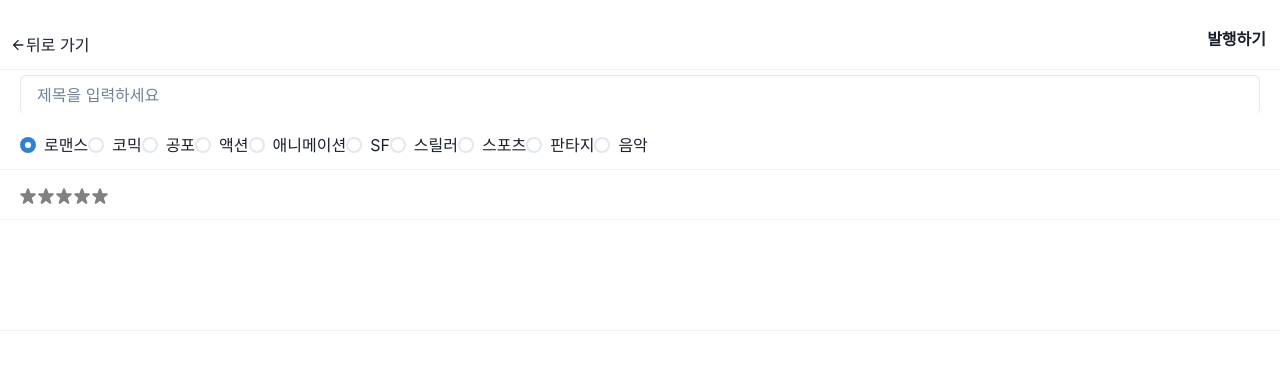
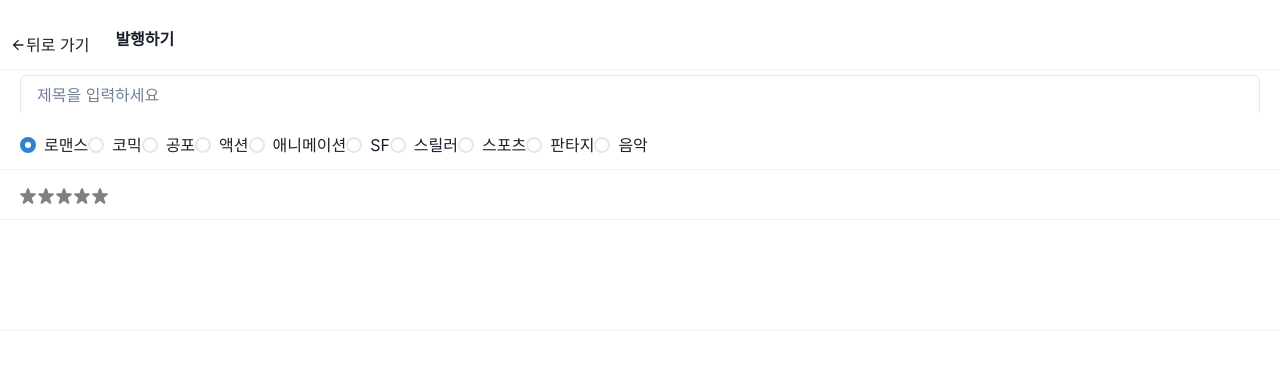
Before and after one commit to suyeon1218/review_page, a React (Vite) app: page /write in a window 1280 px wide. Shown: the top 370 px of the page. Built offline with nearby package versions, Linux system fonts and the light colour scheme; a web font is replaced by a local one.

Commit message:
style: 뒤로가기 컴포너트 커서 모양 변경

```diff
--- a/src/components/GoBack/index.style.ts
+++ b/src/components/GoBack/index.style.ts
@@ -1,9 +1,9 @@
 import styled from '@emotion/styled';
 
 export const Container = styled.div`
-  width: 100%;
   height: 50px;
   display: flex;
   align-items: center;
   padding: 10px;
+  cursor: pointer;
 `;
```
